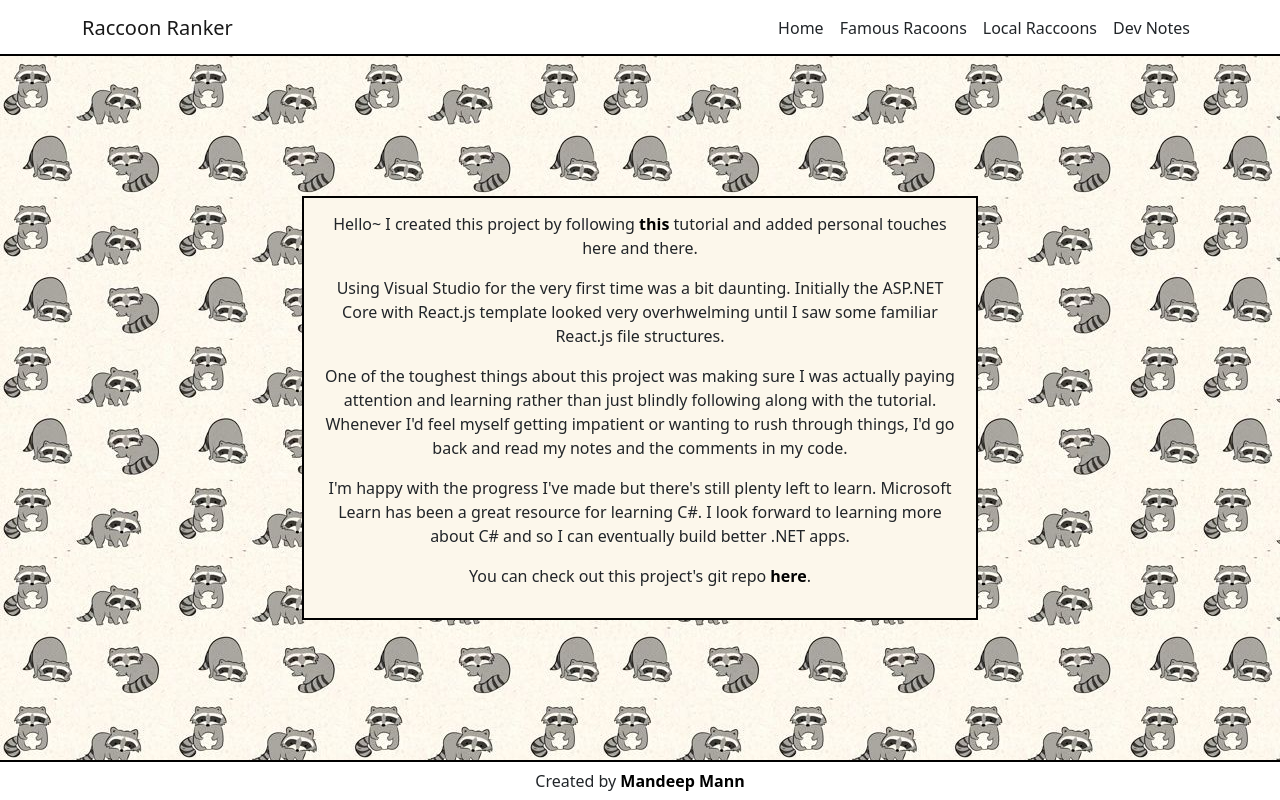
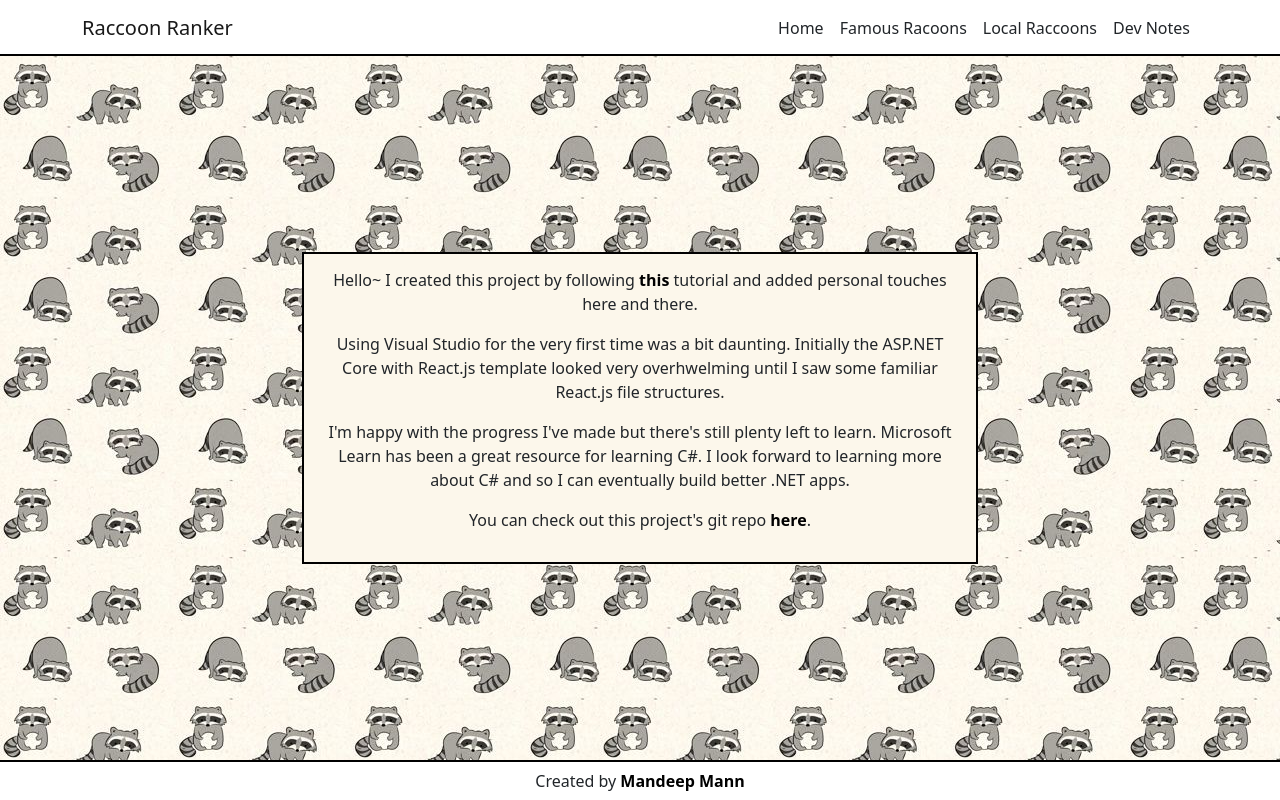
Before and after one commit to MandeepKMann/RankingApp, a React (Create React App) app in the folder RankingApp/ClientApp/: page /dev-notes in a window 1280 px wide. Built offline with nearby package versions, Linux system fonts and the light colour scheme.

Commit message:
changed dev notes and added missing link

```diff
--- a/RankingApp/ClientApp/src/components/DevNotes.js
+++ b/RankingApp/ClientApp/src/components/DevNotes.js
@@ -7,7 +7,6 @@ const DevNotes = () => {
                 <div className="devNotesTextContainer">
                     <p>Hello~ I created this project by following <a href="https://www.youtube.com/watch?v=4RKuyp_bOhY" target="_blank">this</a> tutorial and added personal touches here and there.</p>
                     <p>Using Visual Studio for the very first time was a bit daunting. Initially the ASP.NET Core with React.js template looked very overhwelming until I saw some familiar React.js file structures.</p>
-                    <p>One of the toughest things about this project was making sure I was actually paying attention and learning rather than just blindly following along with the tutorial. Whenever I'd feel myself getting impatient or wanting to rush through things, I'd go back and read my notes and the comments in my code.</p>
                     <p>I'm happy with the progress I've made but there's still plenty left to learn. Microsoft Learn has been a great resource for learning C#. I look forward to learning more about C# and so I can eventually build better .NET apps.</p>
                     <p>You can check out this project's git repo <a href="https://github.com/MandeepKMann/RankingApp" target="_blank">here</a>.</p>
                 </div>
--- a/RankingApp/ClientApp/src/components/Footer.js
+++ b/RankingApp/ClientApp/src/components/Footer.js
@@ -1,7 +1,7 @@
 const Footer = () => {
     return (
         <footer>
-            <p>Created by <a href="" target="_blank">Mandeep Mann</a></p>
+            <p>Created by <a href="https://mandeepkmann.com/" target="_blank">Mandeep Mann</a></p>
         </footer>
     )
 }
```
